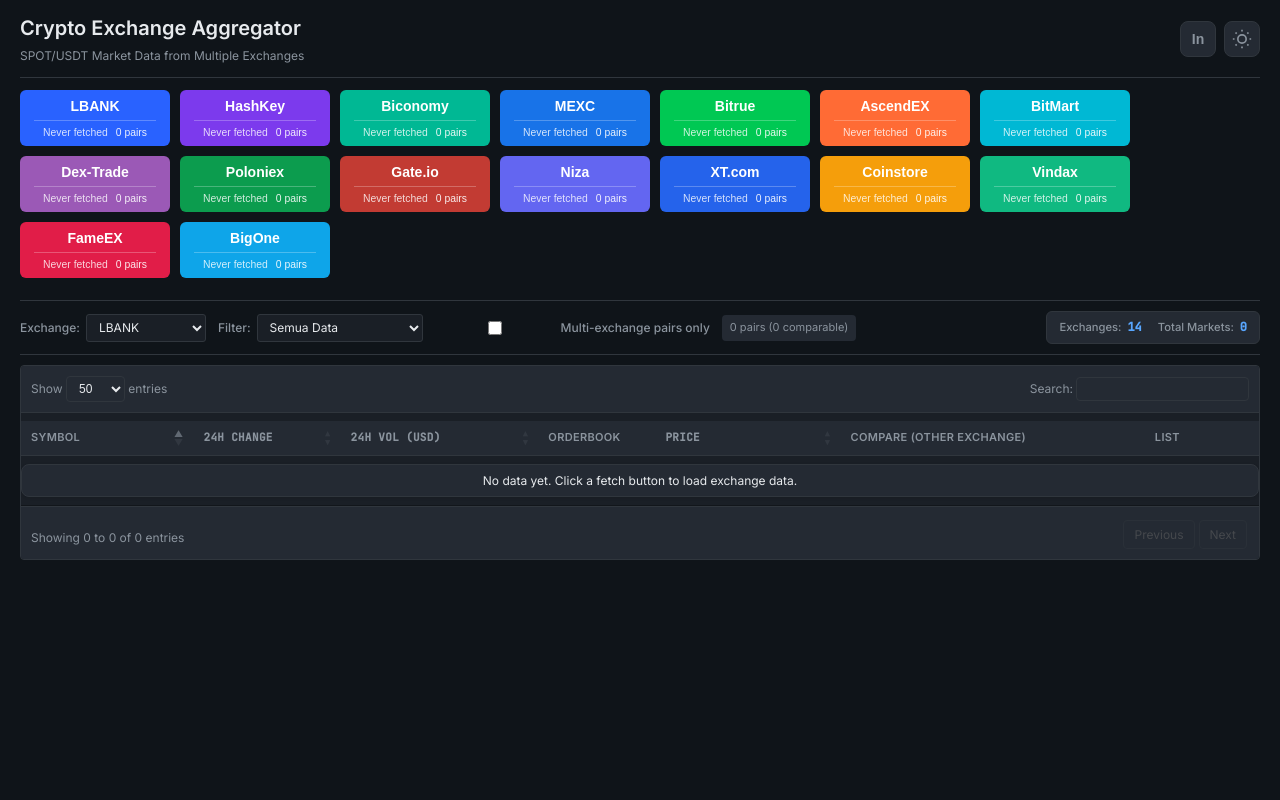
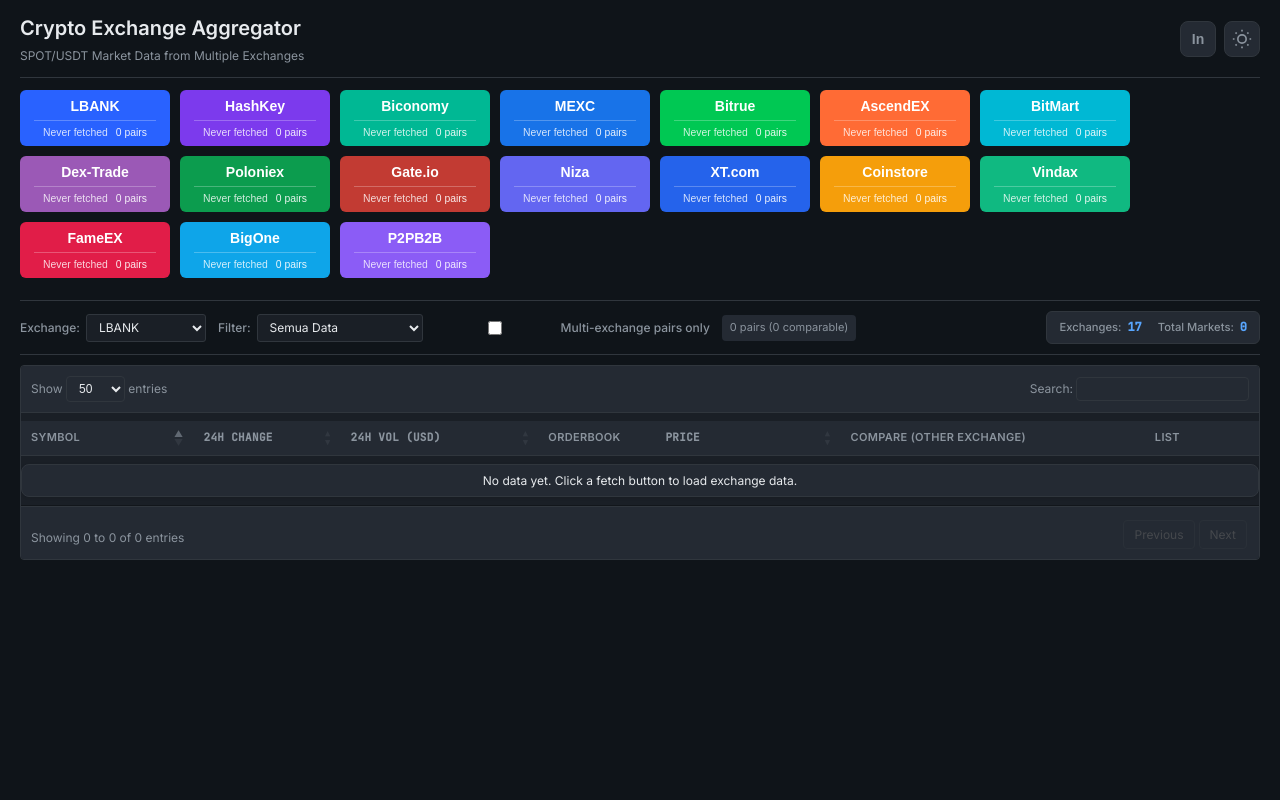
Before and after one commit to gosdorxda/arbit-replit, a Flask app: page / in a window 1280 px wide. Run offline with Flask 3, Linux system fonts and the light colour scheme; data that the repository does not hold is empty; some libraries are stand-ins or nearby versions.

Commit message:
Add P2PB2B exchange to the platform for cryptocurrency trading
Integrates P2PB2B as a new exchange by adding adapter, API routes, UI elements, and styling.

Replit-Commit-Author: Agent
Replit-Commit-Session-Id: 615c10ee-885e-4981-8827-456960ad2dd0
Replit-Commit-Checkpoint-Type: full_checkpoint
Replit-Commit-Event-Id: eed3f5a4-ca69-4d3c-94ae-4c44af9b2512
Replit-Commit-Screenshot-Url: https://storage.googleapis.com/screenshot-production-us-central1/276226e9-068a-4e98-9e0a-e235d184c6fa/615c10ee-885e-4981-8827-456960ad2dd0/ZELYUJS
Replit-Helium-Checkpoint-Created: true

```diff
--- a/adapters/__init__.py
+++ b/adapters/__init__.py
@@ -15,5 +15,6 @@ from .coinstore import CoinstoreAdapter
 from .vindax import VindaxAdapter
 from .fameex import FameEXAdapter
 from .bigone import BigOneAdapter
+from .p2pb2b import P2PB2BAdapter
 
-__all__ = ['BaseAdapter', 'LBankAdapter', 'HashKeyAdapter', 'BiconomyAdapter', 'MEXCAdapter', 'BitrueAdapter', 'AscendEXAdapter', 'BitMartAdapter', 'DexTradeAdapter', 'PoloniexAdapter', 'GateIOAdapter', 'NizaAdapter', 'XTAdapter', 'CoinstoreAdapter', 'VindaxAdapter', 'FameEXAdapter', 'BigOneAdapter']
+__all__ = ['BaseAdapter', 'LBankAdapter', 'HashKeyAdapter', 'BiconomyAdapter', 'MEXCAdapter', 'BitrueAdapter', 'AscendEXAdapter', 'BitMartAdapter', 'DexTradeAdapter', 'PoloniexAdapter', 'GateIOAdapter', 'NizaAdapter', 'XTAdapter', 'CoinstoreAdapter', 'VindaxAdapter', 'FameEXAdapter', 'BigOneAdapter', 'P2PB2BAdapter']
--- a/routes.py
+++ b/routes.py
@@ -2,7 +2,7 @@ from datetime import datetime
 from flask import render_template, jsonify, request
 from app import app, db
 from models import SpotTicker, FetchLog, MarketList
-from adapters import LBankAdapter, HashKeyAdapter, BiconomyAdapter, MEXCAdapter, BitrueAdapter, AscendEXAdapter, BitMartAdapter, DexTradeAdapter, PoloniexAdapter, GateIOAdapter, NizaAdapter, XTAdapter, CoinstoreAdapter, VindaxAdapter, FameEXAdapter, BigOneAdapter
+from adapters import LBankAdapter, HashKeyAdapter, BiconomyAdapter, MEXCAdapter, BitrueAdapter, AscendEXAdapter, BitMartAdapter, DexTradeAdapter, PoloniexAdapter, GateIOAdapter, NizaAdapter, XTAdapter, CoinstoreAdapter, VindaxAdapter, FameEXAdapter, BigOneAdapter, P2PB2BAdapter
 
 
 def save_tickers(tickers, exchange_name):
@@ -412,6 +412,29 @@ def fetch_bigone():
         }), 500
 
 
+@app.route('/api/fetch/p2pb2b', methods=['POST'])
+def fetch_p2pb2b():
+    try:
+        adapter = P2PB2BAdapter()
+        tickers = adapter.fetch_usdt_tickers()
+        save_tickers(tickers, adapter.exchange_name)
+        log_fetch(adapter.exchange_name, 'success', len(tickers))
+
+        return jsonify({
+            'status': 'success',
+            'exchange': adapter.exchange_name,
+            'pairs_count': len(tickers),
+            'message': f'Successfully fetched {len(tickers)} USDT pairs from P2PB2B'
+        })
+    except Exception as e:
+        log_fetch('P2PB2B', 'error', error_message=str(e))
+        return jsonify({
+            'status': 'error',
+            'exchange': 'P2PB2B',
+            'message': str(e)
+        }), 500
+
+
 @app.route('/api/tickers')
 def get_tickers():
     draw = request.args.get('draw', 1, type=int)
@@ -575,6 +598,7 @@ def get_status():
     vindax_log = FetchLog.query.filter_by(exchange='VINDAX').order_by(FetchLog.fetched_at.desc()).first()
     fameex_log = FetchLog.query.filter_by(exchange='FAMEEX').order_by(FetchLog.fetched_at.desc()).first()
     bigone_log = FetchLog.query.filter_by(exchange='BIGONE').order_by(FetchLog.fetched_at.desc()).first()
+    p2pb2b_log = FetchLog.query.filter_by(exchange='P2PB2B').order_by(FetchLog.fetched_at.desc()).first()
 
     lbank_count = SpotTicker.query.filter_by(exchange='LBANK').count()
     hashkey_count = SpotTicker.query.filter_by(exchange='HASHKEY').count()
@@ -592,10 +616,11 @@ def get_status():
     vindax_count = SpotTicker.query.filter_by(exchange='VINDAX').count()
     fameex_count = SpotTicker.query.filter_by(exchange='FAMEEX').count()
     bigone_count = SpotTicker.query.filter_by(exchange='BIGONE').count()
+    p2pb2b_count = SpotTicker.query.filter_by(exchange='P2PB2B').count()
 
     exchanges = ['LBANK', 'HASHKEY', 'BICONOMY', 'MEXC', 'BITRUE', 'ASCENDEX',
                  'BITMART', 'DEXTRADE', 'POLONIEX', 'GATEIO', 'NIZA', 'XT',
-                 'COINSTORE', 'VINDAX', 'FAMEEX', 'BIGONE']
+                 'COINSTORE', 'VINDAX', 'FAMEEX', 'BIGONE', 'P2PB2B']
 
     from sqlalchemy import func
     blacklist_counts = dict(db.session.query(
@@ -738,6 +763,14 @@ def get_status():
             'blacklist_count': blacklist_counts.get('BIGONE', 0),
             'whitelist_count': whitelist_counts.get('BIGONE', 0),
             'walletlock_count': walletlock_counts.get('BIGONE', 0)
+        },
+        'p2pb2b': {
+            'last_fetch': p2pb2b_log.fetched_at.isoformat() if p2pb2b_log else None,
+            'status': p2pb2b_log.status if p2pb2b_log else 'never',
+            'pairs_count': p2pb2b_count,
+            'blacklist_count': blacklist_counts.get('P2PB2B', 0),
+            'whitelist_count': whitelist_counts.get('P2PB2B', 0),
+            'walletlock_count': walletlock_counts.get('P2PB2B', 0)
         }
     })
 
@@ -779,6 +812,8 @@ def get_orderbook(exchange, symbol):
             adapter = FameEXAdapter()
         elif exchange.upper() == 'BIGONE':
             adapter = BigOneAdapter()
+        elif exchange.upper() == 'P2PB2B':
+            adapter = P2PB2BAdapter()
         else:
             return jsonify({
                 'status': 'error',
--- a/static/css/style.css
+++ b/static/css/style.css
@@ -22,6 +22,7 @@
     --vindax-color: #10b981;       /* Emerald */
     --fameex-color: #e11d48;       /* Rose */
     --bigone-color: #0ea5e9;       /* Sky */
+    --p2pb2b-color: #8b5cf6;       /* Violet */
 
     /* ---- EXCHANGE HOVER COLORS (darker shade for hover) ---- */
     --lbank-hover: #1e4dd8;
@@ -40,6 +41,7 @@
     --poloniex-hover: #0a7b3e;
     --gateio-hover: #a32e27;
     --niza-hover: #4338ca;
+    --p2pb2b-hover: #7c3aed;
 }
 
 :root,
@@ -473,6 +475,16 @@ body {
     transform: translateY(-1px);
 }
 
+.p2pb2b-btn {
+    background-color: var(--p2pb2b-color);
+    color: white;
+}
+
+.p2pb2b-btn:hover:not(:disabled) {
+    background-color: var(--p2pb2b-hover);
+    transform: translateY(-1px);
+}
+
 .status-row {
     display: flex;
     flex-direction: column;
@@ -931,6 +943,11 @@ td {
 .exchange-badge.bigone {
     background-color: rgba(14, 165, 233, 0.2);
     color: var(--bigone-color);
+}
+
+.exchange-badge.p2pb2b {
+    background-color: rgba(139, 92, 246, 0.2);
+    color: var(--p2pb2b-color);
 }
 
 .td-symbol {
@@ -1303,6 +1320,11 @@ a.peer-exchange:hover {
     color: var(--bigone-color);
 }
 
+.peer-exchange.p2pb2b {
+    background-color: rgba(139, 92, 246, 0.3);
+    color: var(--p2pb2b-color);
+}
+
 .peer-price {
     font-family: 'JetBrains Mono', monospace;
     font-size: 0.8125rem;
--- a/static/js/main.js
+++ b/static/js/main.js
@@ -38,6 +38,8 @@ function getExchangeUrl(exchange, symbol) {
             return `https://www.fameex.com/en-US/trade/${base.toLowerCase()}-usdt`;
         case 'BIGONE':
             return `https://big.one/en/trade/${base}-USDT`;
+        case 'P2PB2B':
+            return `https://p2pb2b.com/trade/${base}_USDT`;
         default:
             return '#';
     }
@@ -284,9 +286,10 @@ async function loadStatus() {
         updateStatusDisplay('vindax', data.vindax);
         updateStatusDisplay('fameex', data.fameex);
         updateStatusDisplay('bigone', data.bigone);
+        updateStatusDisplay('p2pb2b', data.p2pb2b);
 
         let totalMarkets = 0;
-        const exchanges = ['lbank', 'hashkey', 'biconomy', 'mexc', 'bitrue', 'ascendex', 'bitmart', 'dextrade', 'poloniex', 'gateio', 'niza', 'xt', 'coinstore', 'vindax', 'fameex', 'bigone'];
+        const exchanges = ['lbank', 'hashkey', 'biconomy', 'mexc', 'bitrue', 'ascendex', 'bitmart', 'dextrade', 'poloniex', 'gateio', 'niza', 'xt', 'coinstore', 'vindax', 'fameex', 'bigone', 'p2pb2b'];
         exchanges.forEach(ex => {
             if (data[ex] && data[ex].pairs_count) {
                 totalMarkets += data[ex].pairs_count;
--- a/templates/index.html
+++ b/templates/index.html
@@ -209,6 +209,17 @@
                         <span class="btn-list"></span>
                     </div>
                 </button>
+                <button id="btn-p2pb2b" class="fetch-btn p2pb2b-btn" onclick="fetchData('p2pb2b')">
+                    <div class="btn-main">
+                        <span class="btn-name">P2PB2B</span>
+                        <span class="spinner"></span>
+                    </div>
+                    <div class="btn-status">
+                        <span class="btn-time">Never fetched</span>
+                        <span class="btn-pairs">0 pairs</span>
+                        <span class="btn-list"></span>
+                    </div>
+                </button>
             </div>
         </section>
 
@@ -234,6 +245,7 @@
                         <option value="VINDAX">VINDAX</option>
                         <option value="FAMEEX">FAMEEX</option>
                         <option value="BIGONE">BIGONE</option>
+                        <option value="P2PB2B">P2PB2B</option>
                     </select>
                 </div>
                 <div class="filter-item">
@@ -258,7 +270,7 @@
                 <div class="filter-item stats-info">
                     <div class="stat-item">
                         <span class="stat-label">Exchanges:</span>
-                        <span class="stat-value" id="total-exchanges">14</span>
+                        <span class="stat-value" id="total-exchanges">17</span>
                     </div>
                     <div class="stat-item">
                         <span class="stat-label">Total Markets:</span>
```
Also changed, not shown: adapters/p2pb2b.py (added, +114 -0 lines).
